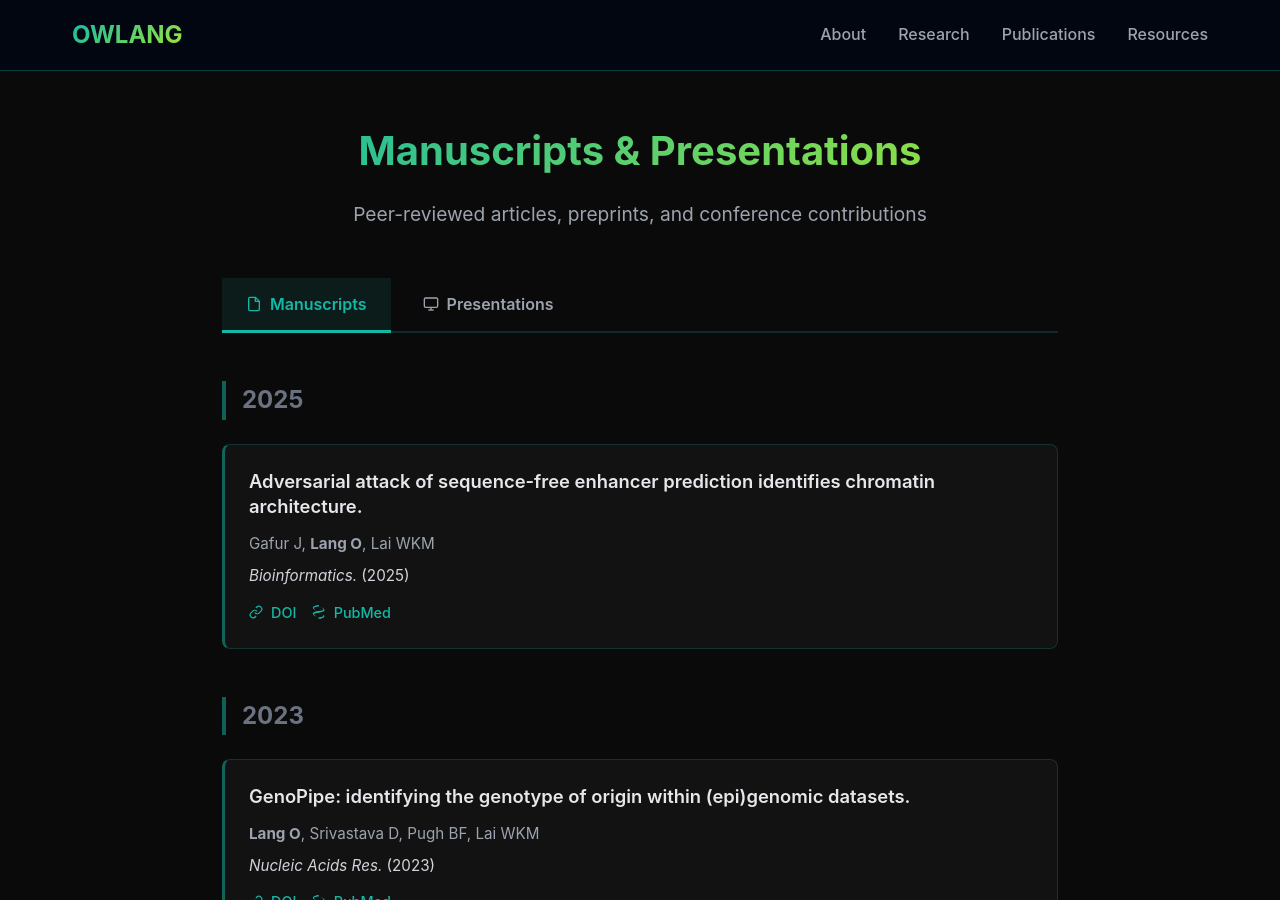
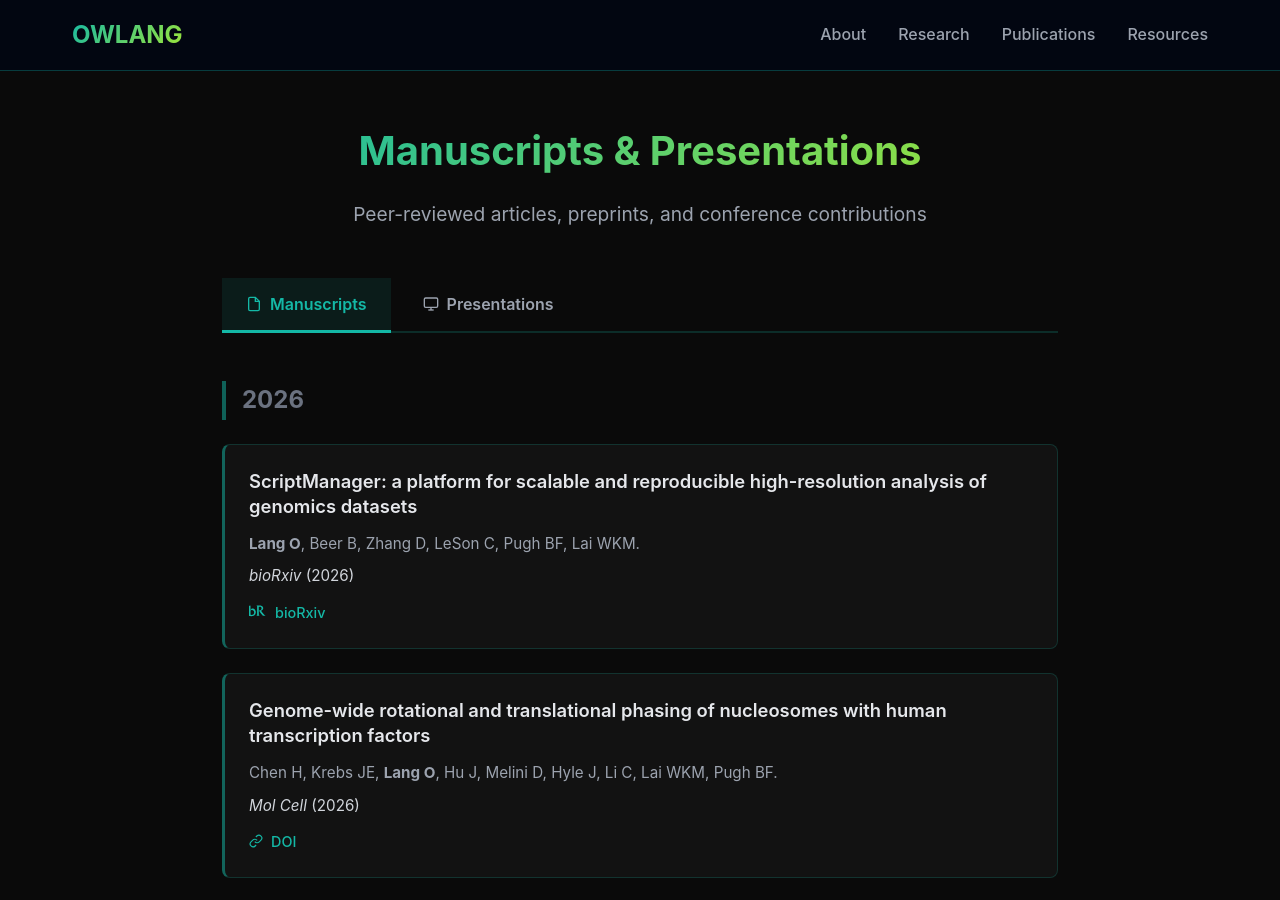
Before and after one commit to owlang/owlang.github.io, a Jekyll site: the page built from publications.html, in a window 1280 px wide and 900 px high. Built offline with Jekyll 4.4.1, drawn with Linux system fonts in a browser that asks for light colours; nearby versions of some CDN libraries.

Commit message:
update publications and presentations
add rotation phasing and scriptmanager v1.0 manuscripts. Change Lang OW to Lang O for consistency across all publications.

add missing presentations to data .yml

```diff
--- a/_data/manuscripts.yml
+++ b/_data/manuscripts.yml
@@ -13,28 +13,28 @@
 #   journal:
 #   toupdate-href:
 #   toupdate-doi:
-# - title: "ScriptManager v1.0"
-#   authors: "**Lang O**, Beer B, Zhang D, LeSon C, Pugh BF, Lai WKM."
-#   year: <em>in-prep</em>
-#   journal:
-#   toupdate-href:
-#   toupdate-doi:
-#   status: "inprep"
 # - title: "A genome-wide integrated mechanism of Pol II initiation complex assembly"
-#   authors: "Chen H, **Lang O**, Lai WKM, Pugh BF."
-#   year: <em>in-prep</em>
-#   journal:
-#   toupdate-href:
-#   toupdate-doi:
-#   status: "inprep"
-# - title: "Genome-wide rotational and translational setting of transcription factors with nucleosomes"
-#   authors: Chen H, Krebs J, <b>Lang O</b>, Lai WKM, Pugh BF.
+#   authors: "Chen H, <b>Lang O</b>, Lai WKM, Pugh BF."
 #   year: <em>in-prep</em>
 #   journal:
 #   toupdate-href:
 #   toupdate-doi:
 #   status: "inprep"
 # ^^^^^^^^^^^^^^ in-prep ^^^^^^^^^^^^^^
+- title: "Genome-wide rotational and translational phasing of nucleosomes with human transcription factors"
+  authors: Chen H, Krebs JE, <b>Lang O</b>, Hu J, Melini D, Hyle J, Li C, Lai WKM, Pugh BF.
+  year: 2026
+  journal: Mol Cell
+  toupdate-href:
+  toupdate-pmid:
+  doi: 10.1016/j.molcel.2026.06.019
+- title: "ScriptManager: a platform for scalable and reproducible high-resolution analysis of genomics datasets"
+  authors: "<b>Lang O</b>, Beer B, Zhang D, LeSon C, Pugh BF, Lai WKM."
+  year: 2026
+  journal: bioRxiv
+  toupdate-href:
+  toupdate-doi:
+  biorxiv: https://www.biorxiv.org/content/10.64898/2026.06.14.732163v1.full
 - title: "Adversarial attack of sequence-free enhancer prediction identifies chromatin architecture."
   authors: "Gafur J, <b>Lang O</b>, Lai WKM"
   year: 2025
@@ -72,7 +72,7 @@
   pmid: 29761454
   doi: 10.1007/978-1-4939-7737-6_2
 - title: "Outreach and online training services at the Saccharomyces Genome Database."
-  authors: "MacPherson KA, Starr B, Wong ED, Dalusag KS, Hellerstedt ST, <b>Lang OW</b>, Nash RS, Skrzypek MS, Engel SR, Cherry JM."
+  authors: "MacPherson KA, Starr B, Wong ED, Dalusag KS, Hellerstedt ST, <b>Lang O</b>, Nash RS, Skrzypek MS, Engel SR, Cherry JM."
   year: 2017
   journal: Database (Oxford). 2017 Jan 1;2017(1).
   href: https://pubmed.ncbi.nlm.nih.gov/28365719/
--- a/_data/presentations.yml
+++ b/_data/presentations.yml
@@ -1,8 +1,24 @@
 # _data/presenations.yml (publicatons.html)
 # Structure for presentations tab on Publications page
 
+- title: "A spatial and single-cell multi-omic approach to understanding peroxide stress response"
+  authors: "<b>Lang O</b>, Gardner A, Lai WKM"
+  conference-href: https://cvg.cornell.edu/events/cvg-symposium/
+  event: 2026 Center for Vertebrate Genomics & Center for Immunology Trainee Symposium
+  date: "2026-05-15"
+  conference-date: May 15, 2026
+  location: Ithaca, NY
+  type: "talk"
+- title: "A spatial and single-cell multi-omic approach to understanding the DNA damage response"
+  authors: "<b>Lang O</b>, Gardner A, Lai WKM"
+  conference-href: https://www.iscb.org/glbio2025/home
+  event: Great Lakes Bioinformatics (GLBIO'25)
+  date: "2025-05-13"
+  conference-date: May 12-15, 2025
+  location: Minneapolis, MN
+  type: "poster"
 - title: "Interpreting transcription start site patterns in yeast"
-  authors: "<b>Lang O</b>, Lai WKM, Pugh, BF"
+  authors: "<b>Lang O</b>, Lai WKM, Pugh BF"
   conference-href:
   event: "Penn State's 39th Summer Symposium in Molecular Biology: Chromatin and Regulation of Gene Expression"
   date: "2023-08-06"
@@ -10,7 +26,7 @@
   location: State College, PA
   type: "poster"
 - title: Interpreting transcription start site patterns in yeast
-  authors: "<b>Lang O</b>, Lai WKM, Pugh, BF"
+  authors: "<b>Lang O</b>, Lai WKM, Pugh BF"
   conference-href: https://www.yeastgenome.org/blog/sgd-newsletter-summer-2023
   event: Northeast Regional Yeast Meeting (NERY'23)
   date: "2023-07-27"
```
